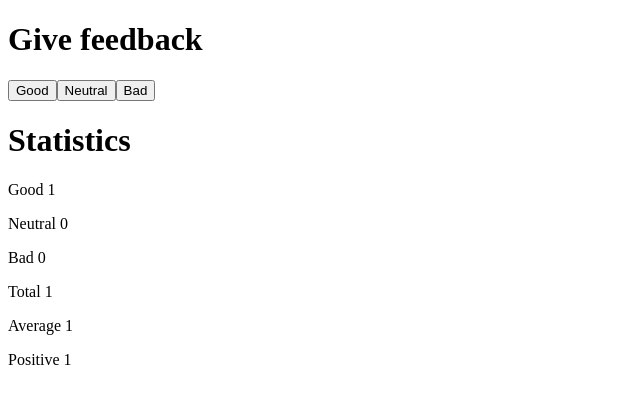
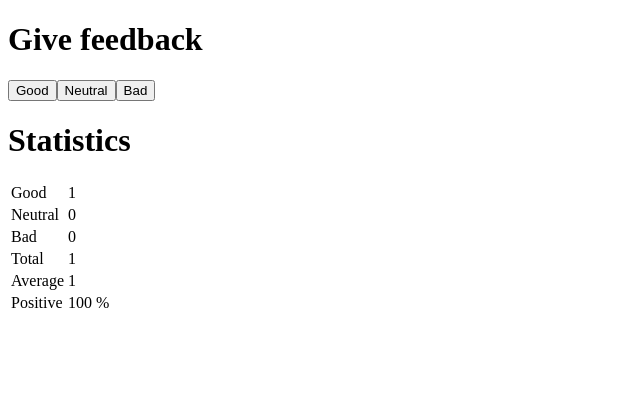
Before and after one commit to Sam0ni/HY-fullstack-palautus, a React (Create React App) app in the folder osa1/unicafe/: page / in a window 1280 px wide. Both pictures are taken after a click on the button "Good". Shown: the top 404 px of the page, without its empty margins (0-640 px from the left). Built offline with nearby package versions, Linux system fonts and the light colour scheme.

Commit message:
add exercise 1.11

```diff
--- a/osa1/unicafe/src/App.js
+++ b/osa1/unicafe/src/App.js
@@ -6,21 +6,29 @@ const Button = ({handleClick, text}) => (
   </button>
 )
 
-const StatisticLine = ({value, text}) => <p>{text} {value}</p>
-
+const StatisticLine = ({value, text}) => {
+  return (
+    <tr>
+      <td>{text}</td>
+      <td>{value}</td>
+    </tr>
+  )
+}
 const Statistics = ({good, neutral, bad, total, average, positive}) => {
   if (total === 0) {
     return <div>No feedback given</div>
   }
   return (
-    <div>
-      <StatisticLine text={"Good"} value={good}/>
-      <StatisticLine text={"Neutral"} value={neutral}/>
-      <StatisticLine text={"Bad"} value={bad}/>
-      <StatisticLine text={"Total"} value={total}/>
-      <StatisticLine text={"Average"} value={average}/>
-      <StatisticLine text={"Positive"} value={positive}/>
-    </div>
+    <table>
+      <tbody>
+        <StatisticLine text={"Good"} value={good}/>
+        <StatisticLine text={"Neutral"} value={neutral}/>
+        <StatisticLine text={"Bad"} value={bad}/>
+        <StatisticLine text={"Total"} value={total}/>
+        <StatisticLine text={"Average"} value={average}/>
+        <StatisticLine text={"Positive"} value={positive + " %"}/>
+      </tbody>
+    </table>
   )
 }
 
@@ -38,21 +46,21 @@ const App = () => {
     setGood(updatedGood)
     setTotal(updatedGood + neutral + bad)
     setAvg((updatedGood - bad)/ (updatedGood + neutral + bad))
-    setPos((updatedGood / (updatedGood + neutral + bad)))
+    setPos((updatedGood / (updatedGood + neutral + bad) * 100))
   }
   const increaseNeutral = () => {
     const updatedNeutral = neutral + 1
     setNeutral(updatedNeutral)
     setTotal(updatedNeutral + good + bad)
     setAvg((good - bad)/ (good + updatedNeutral + bad))
-    setPos((good / (good + updatedNeutral + bad)))
+    setPos((good / (good + updatedNeutral + bad) * 100))
   }
   const increaseBad = () => {
     const updatedBad = bad + 1
     setBad(updatedBad)
     setTotal(updatedBad + good + neutral)
     setAvg((good - updatedBad)/ (good + neutral + updatedBad))
-    setPos((good / (good + neutral + updatedBad)))
+    setPos((good / (good + neutral + updatedBad) * 100))
   }
 
 
```
